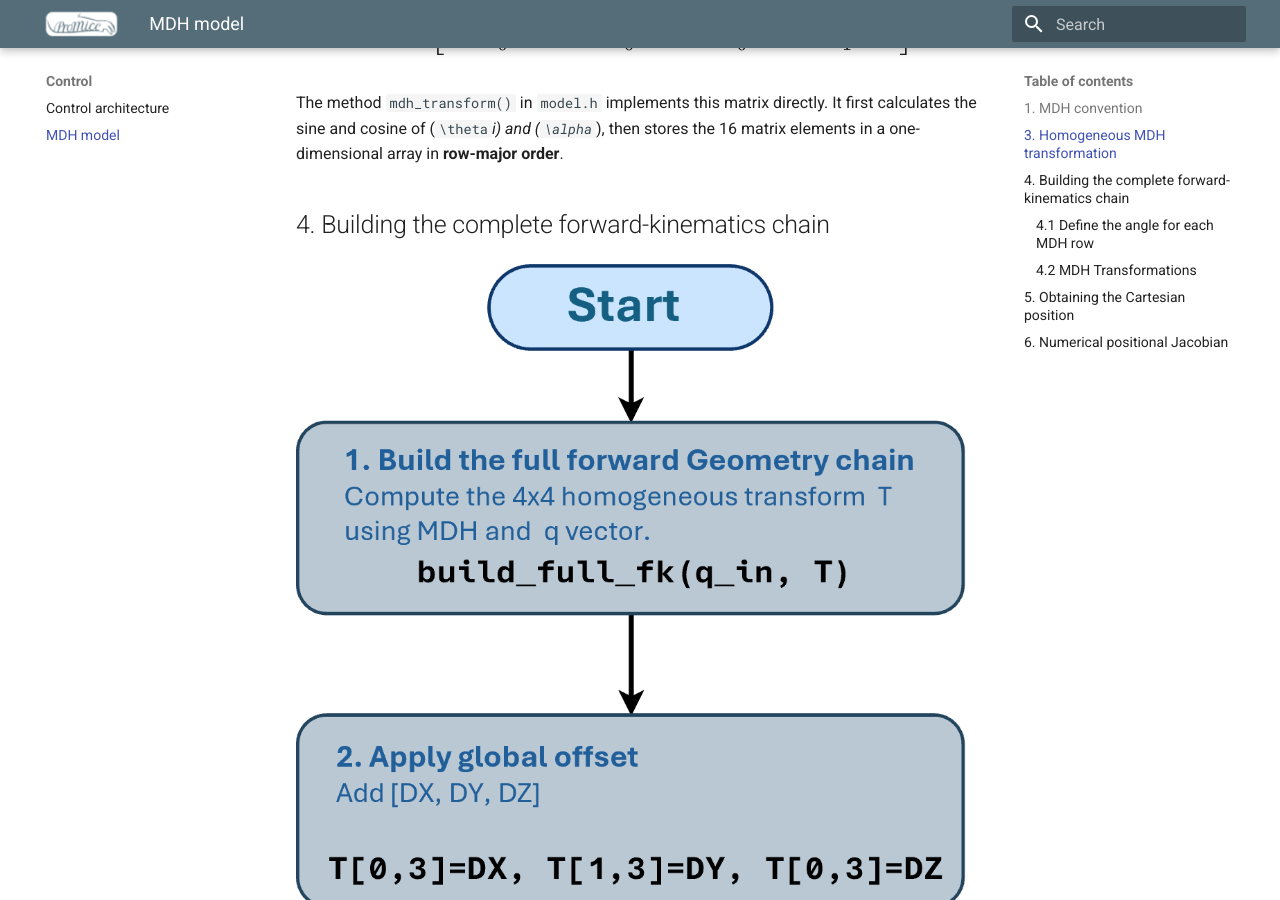
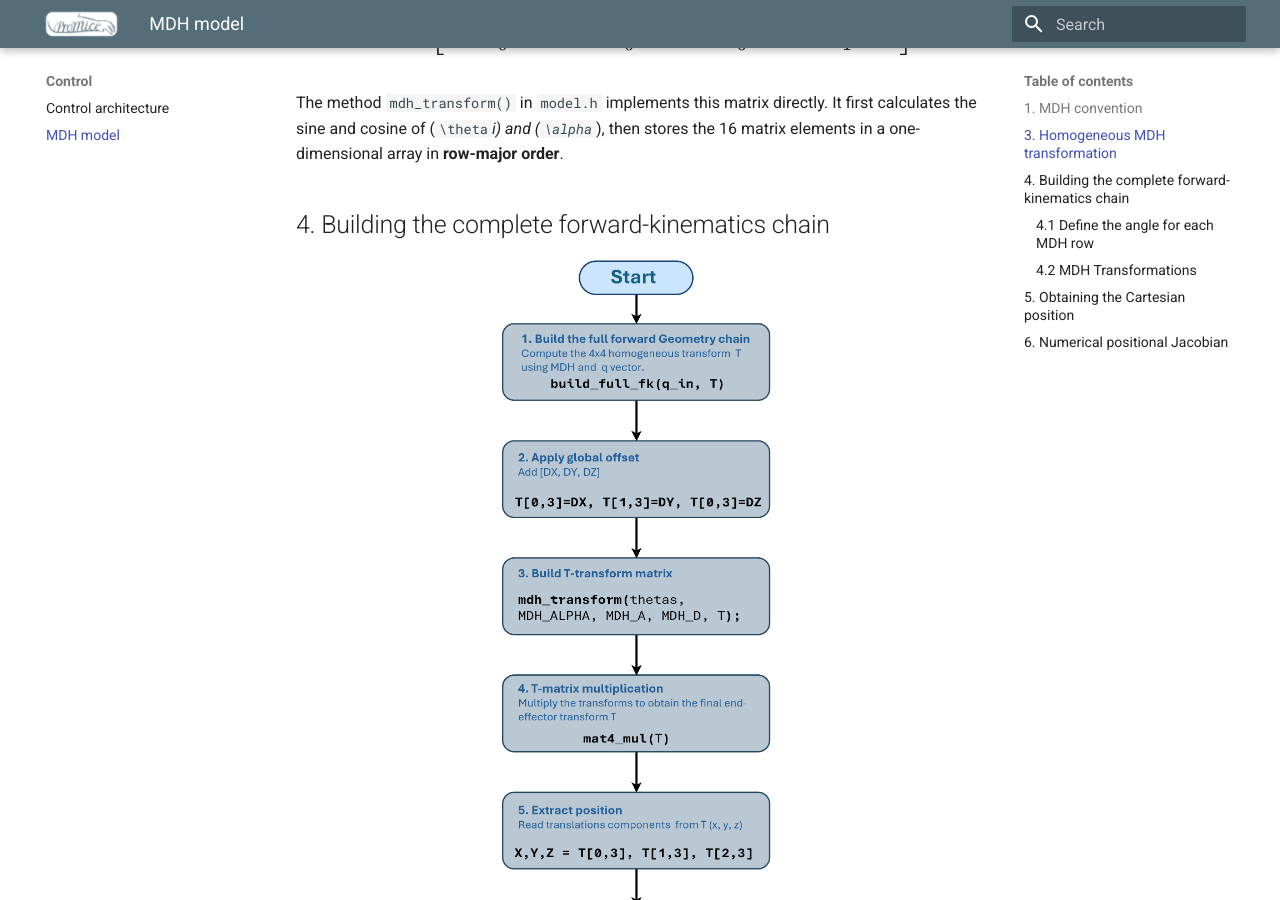
Before and after one commit to Juan-CarlosM/ProMice, an MkDocs documentation site: the page built from docs/modified_denavit_hartenberg.md, in a window 1280 px wide and 900 px high, scrolled down 2004 px. Built offline with MkDocs 1.6.1 and Material for MkDocs 9.7.7, drawn with Linux system fonts in a browser that asks for light colours.

Commit message:
Adjust image size for FG flowchart

```diff
--- a/docs/modified_denavit_hartenberg.md
+++ b/docs/modified_denavit_hartenberg.md
@@ -66,7 +66,7 @@ one-dimensional array in **row-major order**.
 ## 4. Building the complete forward-kinematics chain
 
 
-![FG flowchart](images/FG_flowchart.png){loading=lazy}
+![FG flowchart](images/FG_flowchart.png){width=40% .center}
 
 
 
```
